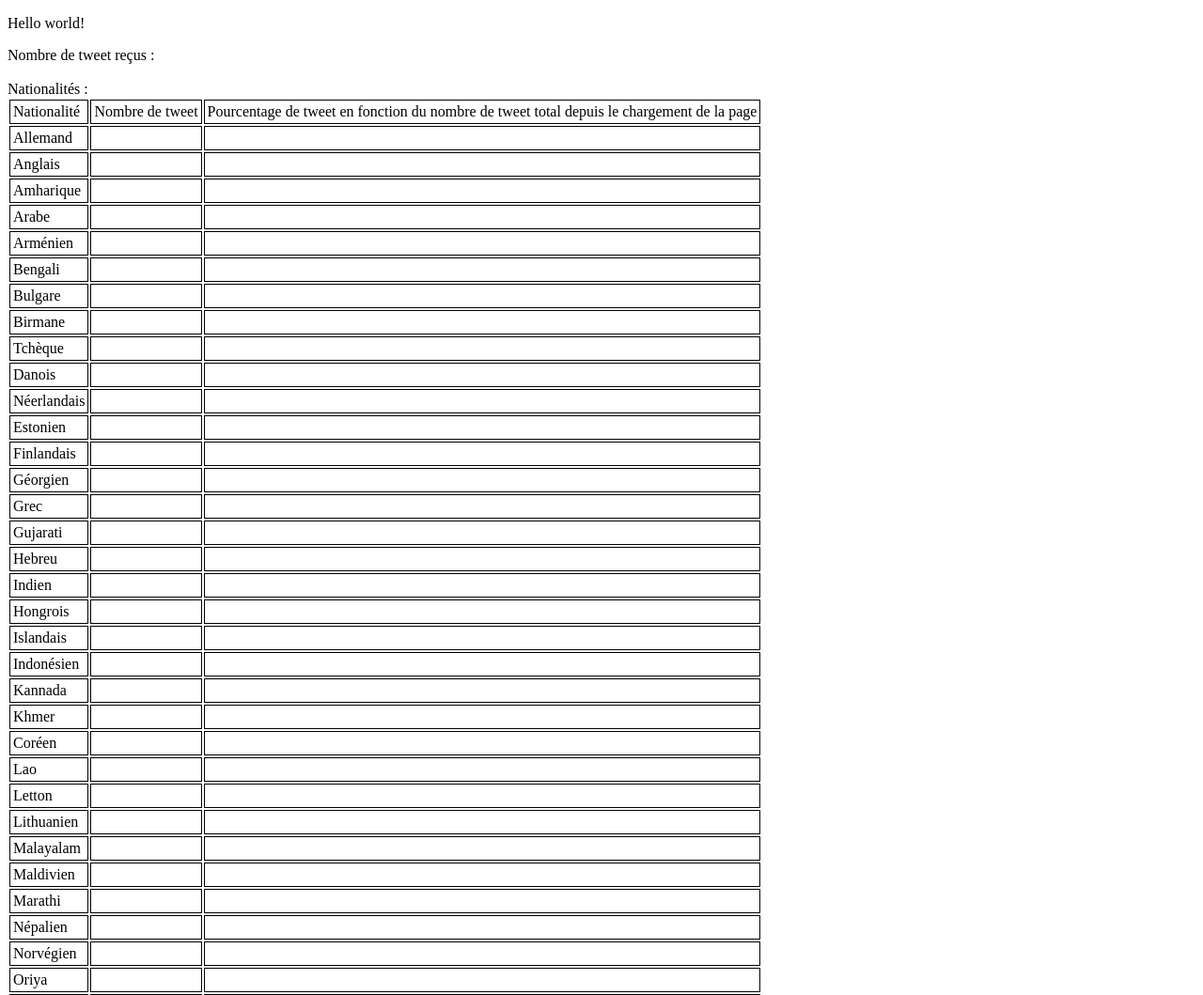
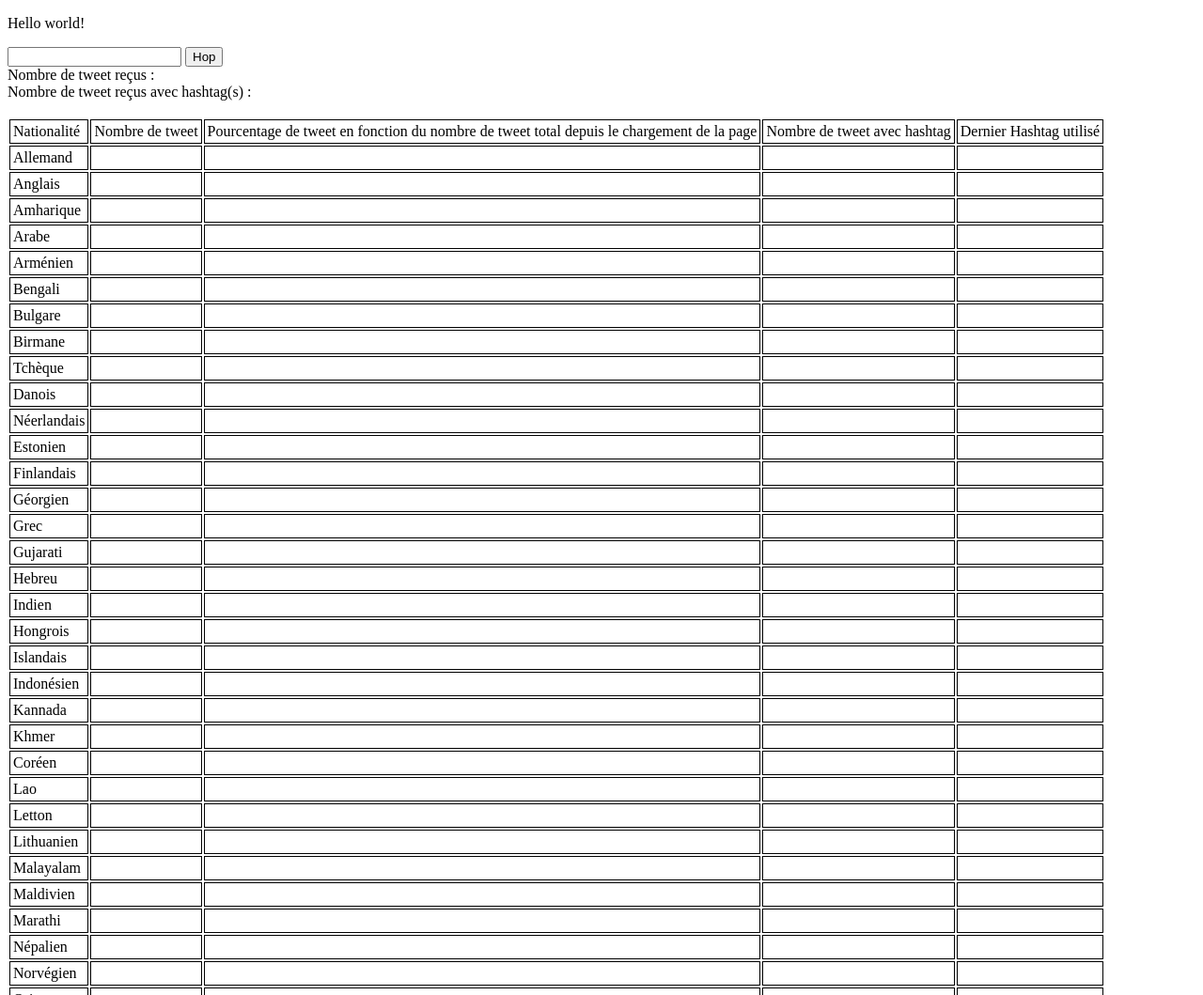
Before and after one commit to Amelie47/bddi-twitterapp, a website: page public/index.html in a window 1280 px wide. Shown: the top 1059 px of the page at 94% size. Drawn offline with Linux system fonts and the light colour scheme.

Commit message:
count tweets and hashtags

```diff
--- a/index.js
+++ b/index.js
@@ -1,6 +1,6 @@
 require("dotenv").config();
 
-// Server to client
+// === Server to client ===
 
 const { wsServer, server } = require("./lib/server");
 const twitterStream = require("./lib/twitter");
@@ -14,6 +14,7 @@ wsServer.on("connection", client => {
 
   client.on("message", message => {
     console.log("message from client: ", message);
+    client.send(message);
   })
 
   client.send("Welcome!");
--- a/lib/twitter/index.js
+++ b/lib/twitter/index.js
@@ -1,11 +1,12 @@
 const request = require("request");
 const splitter = require("./splitter");
 const parser = require("./parser");
+const filter = require("./filter");
 
 const httpStream = request.get(`${process.env.TWITTER_API_STREAM_URL}/statuses/sample.json`, {
   // json:true,
   // form:{
-  //     track:"pizza",
+  //     track:"koala",
   // },
   oauth: {
       consumer_key: process.env.TWITTER_API_CONSUMER_KEY,
--- a/public/index.html
+++ b/public/index.html
@@ -25,132 +25,160 @@
 
 
   <p>Hello world!</p>
+  <input type="text" id="input_filter"></input>
+  <button id="btn">Hop</button>
   <div>
     Nombre de tweet reçus : <span id="count_container"></span>
   </div>
+  <div>
+    Nombre de tweet reçus avec hashtag(s) : <span id="count_hashtag_container"></span>
+  </div>
   <br>
   <div>
-    Nationalités :
     <table>
       <thead>
         <tr>
           <td>Nationalité</td>
           <td>Nombre de tweet</td>
           <td>Pourcentage de tweet en fonction du nombre de tweet total depuis le chargement de la page</td>
+          <td>Nombre de tweet avec hashtag</td>
+          <td>Dernier Hashtag utilisé</td>
         </tr>
       </thead>
-      <tbody id="table_nat">
+      <tbody id="table_nationalities">
       </tbody>
     </table>
   </div>
 
 
   <script>
-    // Client to server
+    // === Client to server ===
 
     let tweet = document.getElementById('tweet');
     let count_container = document.getElementById('count_container');
 
     let count = 0;
-    let count_french = 0;
+    let count_hashtag = 0;
 
+    // js tab objects with all twitter's languages
     let tab_lang = [
-      {nom: 'Allemand',code: 'de',quantité: 0},
-      {nom: 'Anglais',code: 'en',quantité: 0},
-      {nom: 'Amharique',code: 'am',quantité: 0},
-      {nom: 'Arabe',code: 'ar',quantité: 0},
-      {nom: 'Arménien',code: 'hy',quantité: 0},
-      {nom: 'Bengali',code: 'bn',quantité: 0},
-      {nom: 'Bulgare',code: 'bg',quantité: 0},
-      {nom: 'Birmane',code: 'my',quantité: 0},
-      {nom: 'Tchèque',code: 'cs',quantité: 0},
-      {nom: 'Danois',code: 'da',quantité: 0},
-      {nom: 'Néerlandais',code: 'nl',quantité: 0},
-      {nom: 'Estonien',code: 'et',quantité: 0},
-      {nom: 'Finlandais',code: 'fi',quantité: 0},
-      {nom: 'Géorgien',code: 'ka',quantité: 0},
-      {nom: 'Grec',code: 'el',quantité: 0},
-      {nom: 'Gujarati',code: 'gu',quantité: 0},
-      {nom: 'Hebreu',code: 'iw',quantité: 0},
-      {nom: 'Indien',code: 'hi',quantité: 0},
-      {nom: 'Hongrois',code: 'hu',quantité: 0},
-      {nom: 'Islandais',code: 'is',quantité: 0},
-      {nom: 'Indonésien',code: 'in',quantité: 0},
-      {nom: 'Kannada',code: 'kn',quantité: 0},
-      {nom: 'Khmer',code: 'km',quantité: 0},
-      {nom: 'Coréen',code: 'ko',quantité: 0},
-      {nom: 'Lao',code: 'lo',quantité: 0},
-      {nom: 'Letton',code: 'lv',quantité: 0},
-      {nom: 'Lithuanien',code: 'lt',quantité: 0},
-      {nom: 'Malayalam',code: 'ml',quantité: 0},
-      {nom: 'Maldivien',code: 'dv',quantité: 0},
-      {nom: 'Marathi',code: 'mr',quantité: 0},
-      {nom: 'Népalien',code: 'ne',quantité: 0},
-      {nom: 'Norvégien',code: 'no',quantité: 0},
-      {nom: 'Oriya',code: 'or',quantité: 0},
-      {nom: 'Panjabi',code: 'pa',quantité: 0},
-      {nom: 'Pachto',code: 'ps',quantité: 0},
-      {nom: 'Perses',code: 'fa',quantité: 0},
-      {nom: 'Polonais',code: 'pl',quantité: 0},
-      {nom: 'Roumain',code: 'ro',quantité: 0},
-      {nom: 'Serbe',code: 'sr',quantité: 0},
-      {nom: 'Sindhi',code: 'sd',quantité: 0},
-      {nom: 'Cinghalais',code: 'si',quantité: 0},
-      {nom: 'Slovaquien',code: 'sk',quantité: 0},
-      {nom: 'Slovénien',code: 'sl',quantité: 0},
-      {nom: 'Kurde',code: 'sd',quantité: 0},
-      {nom: 'Suédois',code: 'sv',quantité: 0},
-      {nom: 'Tagalog',code: 'tl',quantité: 0},
-      {nom: 'Tamil',code: 'ta',quantité: 0},
-      {nom: 'Telugu',code: 'te',quantité: 0},
-      {nom: 'Thai',code: 'th',quantité: 0},
-      {nom: 'Tibétin',code: 'bo',quantité: 0},
-      {nom: 'Turque',code: 'tr',quantité: 0},
-      {nom: 'Ukrainien',code: 'uk',quantité: 0},
-      {nom: 'Urdu',code: 'ur',quantité: 0},
-      {nom: 'Uyghur',code: 'ug',quantité: 0},
-      {nom: 'Vietnamien',code: 'vi',quantité: 0},
-      {nom: 'Gallois',code: 'cy',quantité: 0},
-      {nom: 'Chinois',code: 'zh',quantité: 0},
-      {nom: 'Français',code: 'fr',quantité: 0},
-      {nom: 'Haitien ',code: 'ht',quantité: 0},
-      {nom: 'Italien',code: 'it',quantité: 0},
-      {nom: 'Japonais',code: 'ja',quantité: 0},
-      {nom: 'Portugais',code: 'pt',quantité: 0},
-      {nom: 'Russe',code: 'ru',quantité: 0},
-      {nom: 'Espagnols ',code: 'es',quantité: 0},
-      {nom: 'Indéfini ',code: 'und',quantité: 0},
+      {nom: 'Allemand',code: 'de',quantité: 0, hashtag:0, last_hashtag:{}},
+      {nom: 'Anglais',code: 'en',quantité: 0, hashtag:0, last_hashtag:{}},
+      {nom: 'Amharique',code: 'am',quantité: 0, hashtag:0, last_hashtag:{}},
+      {nom: 'Arabe',code: 'ar',quantité: 0, hashtag:0, last_hashtag:{}},
+      {nom: 'Arménien',code: 'hy',quantité: 0, hashtag:0, last_hashtag:{}},
+      {nom: 'Bengali',code: 'bn',quantité: 0, hashtag:0, last_hashtag:{}},
+      {nom: 'Bulgare',code: 'bg',quantité: 0, hashtag:0, last_hashtag:{}},
+      {nom: 'Birmane',code: 'my',quantité: 0, hashtag:0, last_hashtag:{}},
+      {nom: 'Tchèque',code: 'cs',quantité: 0, hashtag:0, last_hashtag:{}},
+      {nom: 'Danois',code: 'da',quantité: 0, hashtag:0, last_hashtag:{}},
+      {nom: 'Néerlandais',code: 'nl',quantité: 0, hashtag:0, last_hashtag:{}},
+      {nom: 'Estonien',code: 'et',quantité: 0, hashtag:0, last_hashtag:{}},
+      {nom: 'Finlandais',code: 'fi',quantité: 0, hashtag:0, last_hashtag:{}},
+      {nom: 'Géorgien',code: 'ka',quantité: 0, hashtag:0, last_hashtag:{}},
+      {nom: 'Grec',code: 'el',quantité: 0, hashtag:0, last_hashtag:{}},
+      {nom: 'Gujarati',code: 'gu',quantité: 0, hashtag:0, last_hashtag:{}},
+      {nom: 'Hebreu',code: 'iw',quantité: 0, hashtag:0, last_hashtag:{}},
+      {nom: 'Indien',code: 'hi',quantité: 0, hashtag:0, last_hashtag:{}},
+      {nom: 'Hongrois',code: 'hu',quantité: 0, hashtag:0, last_hashtag:{}},
+      {nom: 'Islandais',code: 'is',quantité: 0, hashtag:0, last_hashtag:{}},
+      {nom: 'Indonésien',code: 'in',quantité: 0, hashtag:0, last_hashtag:{}},
+      {nom: 'Kannada',code: 'kn',quantité: 0, hashtag:0, last_hashtag:{}},
+      {nom: 'Khmer',code: 'km',quantité: 0, hashtag:0, last_hashtag:{}},
+      {nom: 'Coréen',code: 'ko',quantité: 0, hashtag:0, last_hashtag:{}},
+      {nom: 'Lao',code: 'lo',quantité: 0, hashtag:0, last_hashtag:{}},
+      {nom: 'Letton',code: 'lv',quantité: 0, hashtag:0, last_hashtag:{}},
+      {nom: 'Lithuanien',code: 'lt',quantité: 0, hashtag:0, last_hashtag:{}},
+      {nom: 'Malayalam',code: 'ml',quantité: 0, hashtag:0, last_hashtag:{}},
+      {nom: 'Maldivien',code: 'dv',quantité: 0, hashtag:0, last_hashtag:{}},
+      {nom: 'Marathi',code: 'mr',quantité: 0, hashtag:0, last_hashtag:{}},
+      {nom: 'Népalien',code: 'ne',quantité: 0, hashtag:0, last_hashtag:{}},
+      {nom: 'Norvégien',code: 'no',quantité: 0, hashtag:0, last_hashtag:{}},
+      {nom: 'Oriya',code: 'or',quantité: 0, hashtag:0, last_hashtag:{}},
+      {nom: 'Panjabi',code: 'pa',quantité: 0, hashtag:0, last_hashtag:{}},
+      {nom: 'Pachto',code: 'ps',quantité: 0, hashtag:0, last_hashtag:{}},
+      {nom: 'Perses',code: 'fa',quantité: 0, hashtag:0, last_hashtag:{}},
+      {nom: 'Polonais',code: 'pl',quantité: 0, hashtag:0, last_hashtag:{}},
+      {nom: 'Roumain',code: 'ro',quantité: 0, hashtag:0, last_hashtag:{}},
+      {nom: 'Serbe',code: 'sr',quantité: 0, hashtag:0, last_hashtag:{}},
+      {nom: 'Sindhi',code: 'sd',quantité: 0, hashtag:0, last_hashtag:{}},
+      {nom: 'Cinghalais',code: 'si',quantité: 0, hashtag:0, last_hashtag:{}},
+      {nom: 'Slovaquien',code: 'sk',quantité: 0, hashtag:0, last_hashtag:{}},
+      {nom: 'Slovénien',code: 'sl',quantité: 0, hashtag:0, last_hashtag:{}},
+      {nom: 'Kurde',code: 'sd',quantité: 0, hashtag:0, last_hashtag:{}},
+      {nom: 'Suédois',code: 'sv',quantité: 0, hashtag:0, last_hashtag:{}},
+      {nom: 'Tagalog',code: 'tl',quantité: 0, hashtag:0, last_hashtag:{}},
+      {nom: 'Tamil',code: 'ta',quantité: 0, hashtag:0, last_hashtag:{}},
+      {nom: 'Telugu',code: 'te',quantité: 0, hashtag:0, last_hashtag:{}},
+      {nom: 'Thai',code: 'th',quantité: 0, hashtag:0, last_hashtag:{}},
+      {nom: 'Tibétin',code: 'bo',quantité: 0, hashtag:0, last_hashtag:{}},
+      {nom: 'Turque',code: 'tr',quantité: 0, hashtag:0, last_hashtag:{}},
+      {nom: 'Ukrainien',code: 'uk',quantité: 0, hashtag:0, last_hashtag:{}},
+      {nom: 'Urdu',code: 'ur',quantité: 0, hashtag:0, last_hashtag:{}},
+      {nom: 'Uyghur',code: 'ug',quantité: 0, hashtag:0, last_hashtag:{}},
+      {nom: 'Vietnamien',code: 'vi',quantité: 0, hashtag:0, last_hashtag:{}},
+      {nom: 'Gallois',code: 'cy',quantité: 0, hashtag:0, last_hashtag:{}},
+      {nom: 'Chinois',code: 'zh',quantité: 0, hashtag:0, last_hashtag:{}},
+      {nom: 'Français',code: 'fr',quantité: 0, hashtag:0, last_hashtag:{}},
+      {nom: 'Haitien ',code: 'ht',quantité: 0, hashtag:0, last_hashtag:{}},
+      {nom: 'Italien',code: 'it',quantité: 0, hashtag:0, last_hashtag:{}},
+      {nom: 'Japonais',code: 'ja',quantité: 0, hashtag:0, last_hashtag:{}},
+      {nom: 'Portugais',code: 'pt',quantité: 0, hashtag:0, last_hashtag:{}},
+      {nom: 'Russe',code: 'ru',quantité: 0, hashtag:0, last_hashtag:{}},
+      {nom: 'Espagnols ',code: 'es',quantité: 0, hashtag:0, last_hashtag:{}},
+      {nom: 'Indéfini ',code: 'und',quantité: 0, hashtag:0, last_hashtag:{}},
     ];
 
+    // create html table
     tab_lang.forEach(element => {
       let line = document.createElement('tr');
-      let nat = document.createElement('td');
-      nat.innerHTML = element.nom;
-      let nb = document.createElement('td');
-      let pct = document.createElement('td');
+      line.setAttribute('id',element.code);
+
+      let nationality = document.createElement('td');
+      nationality.innerHTML = element.nom;
+
+      let count_td = document.createElement('td');
+
+      let percent_td = document.createElement('td');
+
       let p = document.createElement('p');
       let span = document.createElement('span');
       span.classList.add('lespan');
-      line.setAttribute('id',element.code);
-      pct.appendChild(p);
-      pct.appendChild(span);
-      line.appendChild(nat);
-      line.appendChild(nb);
-      line.appendChild(pct);
-      table_nat.insertAdjacentElement('beforeend', line);
+      percent_td.appendChild(p);
+      percent_td.appendChild(span);
+
+      let count_hashtag_td = document.createElement('td');
+      let last_hashtag_td = document.createElement('td');
+
+      line.appendChild(nationality);
+      line.appendChild(count_td);
+      line.appendChild(percent_td);
+      line.appendChild(count_hashtag_td);
+      line.appendChild(last_hashtag_td);
+
+      table_nationalities.insertAdjacentElement('beforeend', line);
     });
 
-    console.log("It works!");
+
     const socket = new WebSocket(`ws://${window.location.hostname}:${window.location.port}`);
 
+    // ===> client event
+    btn.addEventListener('click',function(){
+        socket.send(input_filter.value);
+    })
+
+    // ===> ws event
     socket.addEventListener('open', event => {
       console.log("connected", event);
       socket.send("hop");
     });
 
     socket.addEventListener('message', event => {
-      // console.log("new message", event.data);
+      // display total count
       count ++;
+      count_container.innerHTML = count;
+
+      // get tweet
       let tweetdata = JSON.parse(event.data);
 
       function estLangue(array) {
@@ -161,20 +189,36 @@
         return array.code === 'und';
       }
 
-      console.log(tab_lang.find(estLangue));
-
+      //  check if tweet language is defined in tab_lang
       if(tab_lang.find(estLangue) != undefined)
         tab_lang.find(estLangue).quantité ++;
       else
         tab_lang.find(estIndefini).quantité ++;
 
-      count_container.innerHTML = count;
-
+      // display count of tweet for current language
       let langue = document.getElementById(tab_lang.find(estLangue).code).children[1];
-      console.log(langue);
-
       langue.innerHTML = tab_lang.find(estLangue).quantité;
 
+      // get tweet's hashtags tab & check if current tweet has hashtag
+      let tab_hashtag = tweetdata.entities.hashtags;
+      if(tab_hashtag.length > 0){
+        tab_lang.find(estLangue).hashtag ++;
+        addHashtagInNationality(tab_lang.find(estLangue),tab_hashtag); // add last hashtag used
+        count_hashtag ++;
+      }
+
+      // display total hashtag count
+      count_hashtag_container.innerHTML = count_hashtag;
+
+      // display hashatg count for current language & last hashtag used
+      let hashtag = document.getElementById(tab_lang.find(estLangue).code).children[3];
+      let last_hashtag = document.getElementById(tab_lang.find(estLangue).code).children[4];
+      if(tab_lang.find(estLangue).hashtag != 0){
+        hashtag.innerHTML = tab_lang.find(estLangue).hashtag;
+        last_hashtag.innerHTML = '#'+tab_lang.find(estLangue).last_hashtag.text;
+      }
+
+      // update all percents
       tab_lang.forEach(element => {
         let td = document.getElementById(element.code).children[2];
         let percent = element.quantité * 100 / count;
@@ -188,9 +232,14 @@
         let lespan = td.querySelector('.lespan');
         lespan.style.width = percent + '%';
       });
+    });
 
-      socket.send("message received!");
-    });
+    function addHashtagInNationality(lang, tab_hashtag_current_tweet){
+      for(let current_hashtag of tab_hashtag_current_tweet){
+        let obj = {text:current_hashtag.text,quantite:1};
+        lang.last_hashtag = obj;
+      }
+    }
   </script>
 </body>
 
```
Also changed, not shown: lib/twitter/filter.js (added, +23 -0 lines).
